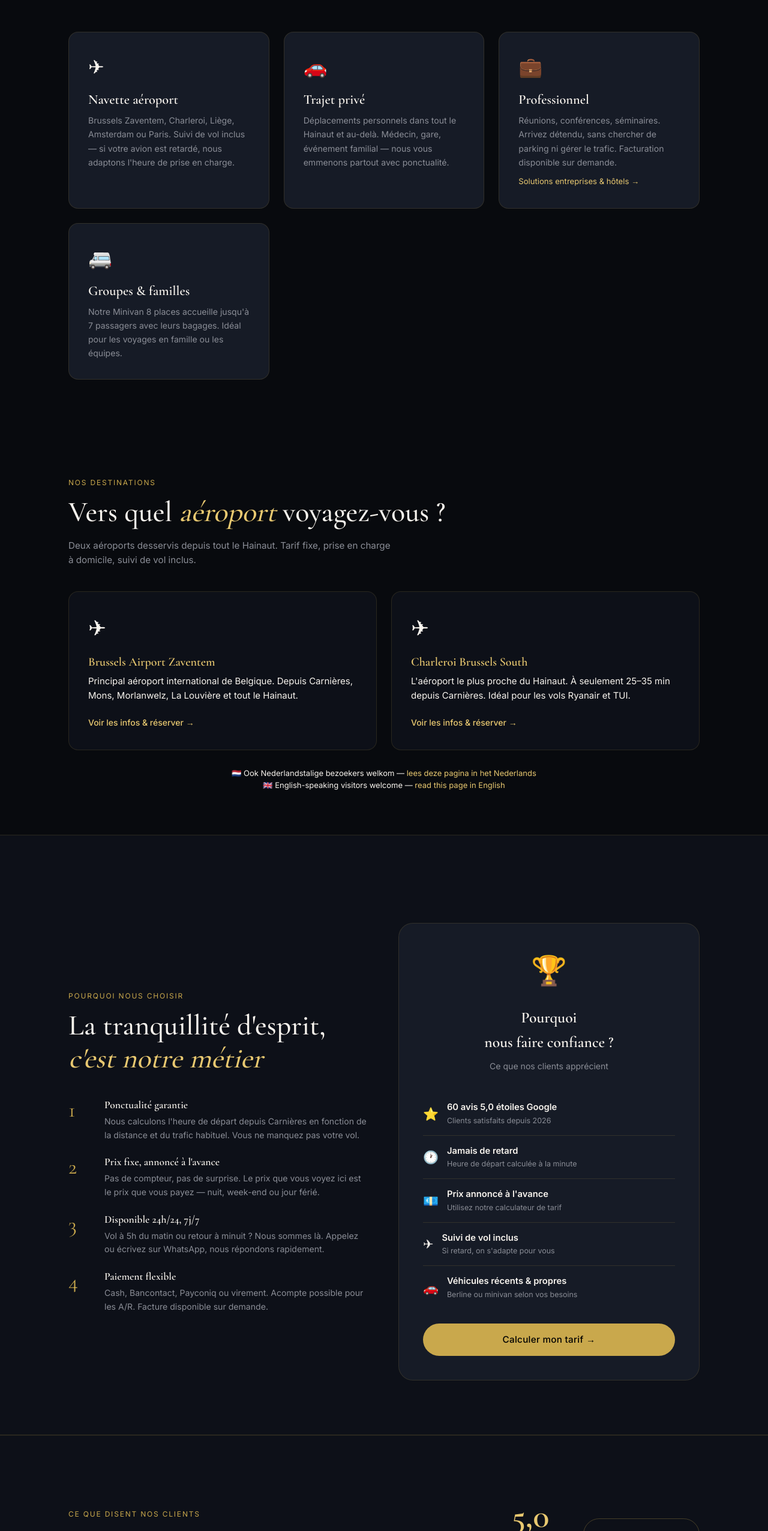
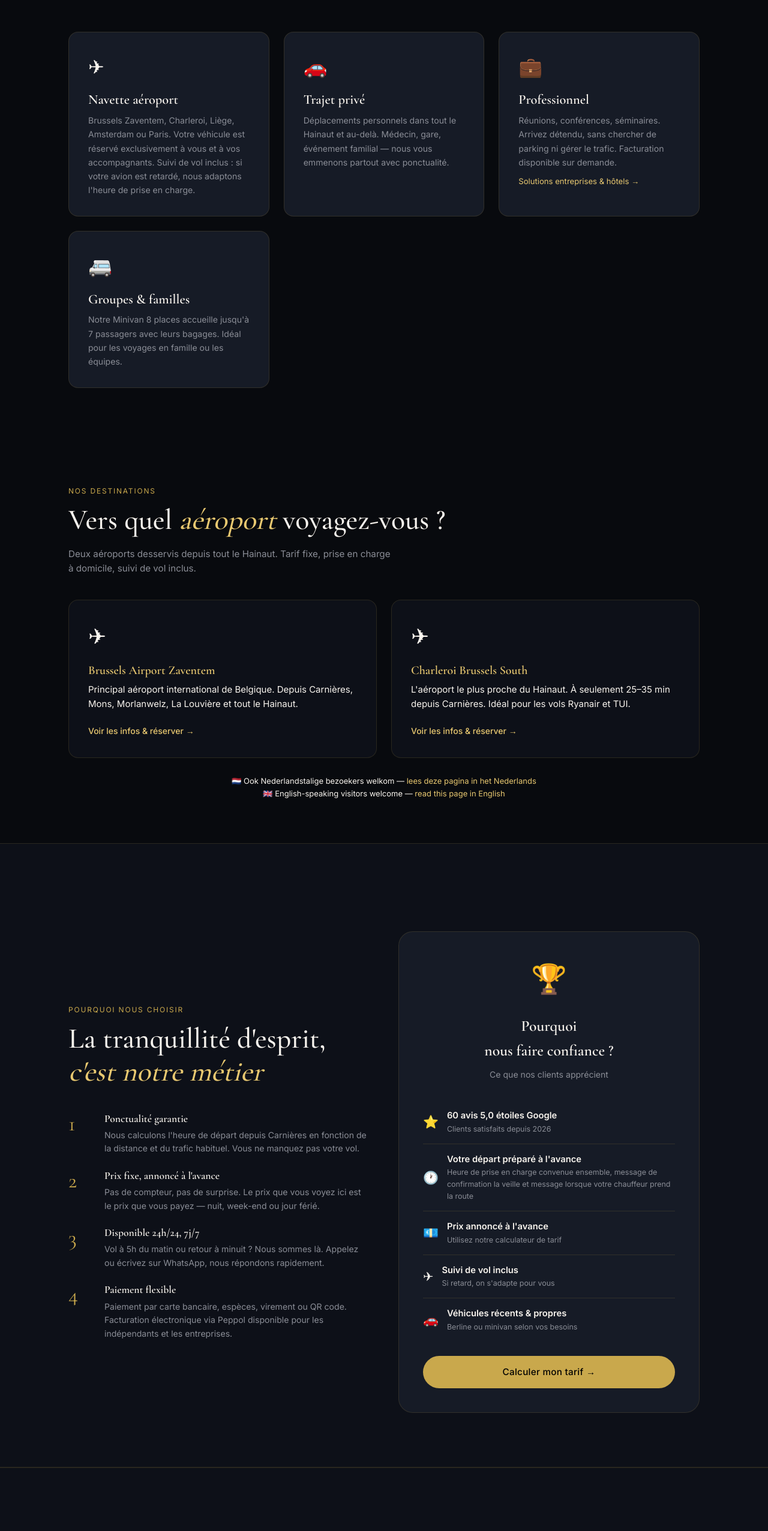
Before and after one commit to facciolinijeanfrancois-lab/facciolini, a plain HTML site: page index.html in a window 1280 px wide. Shown: the part 2489-5042 px from the top of the page at 60% size. Drawn offline with nearby package versions, Linux system fonts and the light colour scheme.

Commit message:
Update index.html

```diff
--- a/index.html
+++ b/index.html
@@ -622,7 +622,7 @@ footer{background:var(--noir2);border-top:1px solid var(--border);padding:56px 0
       <div class="service-card">
         <div class="service-icon">✈</div>
         <h3>Navette aéroport</h3>
-        <p>Brussels Zaventem, Charleroi, Liège, Amsterdam ou Paris. Suivi de vol inclus — si votre avion est retardé, nous adaptons l'heure de prise en charge.</p>
+        <p>Brussels Zaventem, Charleroi, Liège, Amsterdam ou Paris. Votre véhicule est réservé exclusivement à vous et à vos accompagnants. Suivi de vol inclus : si votre avion est retardé, nous adaptons l'heure de prise en charge.</p>
       </div>
       <div class="service-card">
         <div class="service-icon">🚗</div>
@@ -707,7 +707,7 @@ footer{background:var(--noir2);border-top:1px solid var(--border);padding:56px 0
           <div class="why-num">4</div>
           <div>
             <h3>Paiement flexible</h3>
-            <p>Cash, Bancontact, Payconiq ou virement. Acompte possible pour les A/R. Facture disponible sur demande.</p>
+            <p>Paiement par carte bancaire, espèces, virement ou QR code. Facturation électronique via Peppol disponible pour les indépendants et les entreprises.</p>
           </div>
         </div>
       </div>
@@ -722,7 +722,7 @@ footer{background:var(--noir2);border-top:1px solid var(--border);padding:56px 0
           </div>
           <div style="display:flex;align-items:center;gap:14px;padding:14px 0;border-bottom:1px solid var(--border)">
             <span style="font-size:1.3rem">🕐</span>
-            <div style="text-align:left"><div style="font-weight:600;font-size:0.92rem">Jamais de retard</div><div style="font-size:0.78rem;color:var(--gris)">Heure de départ calculée à la minute</div></div>
+            <div style="text-align:left"><div style="font-weight:600;font-size:0.92rem">Votre départ préparé à l'avance</div><div style="font-size:0.78rem;color:var(--gris)">Heure de prise en charge convenue ensemble, message de confirmation la veille et message lorsque votre chauffeur prend la route</div></div>
           </div>
           <div style="display:flex;align-items:center;gap:14px;padding:14px 0;border-bottom:1px solid var(--border)">
             <span style="font-size:1.3rem">💶</span>
@@ -954,7 +954,7 @@ footer{background:var(--noir2);border-top:1px solid var(--border);padding:56px 0
           </div>
           </div>
           <button type="submit" class="form-submit" id="resa-submit-btn">Envoyer ma demande de réservation →</button>
-          <p class="form-note">Nous vous répondons par téléphone ou WhatsApp dans les plus brefs délais pour confirmer votre réservation.</p>
+          <p class="form-note">Nous vous recontactons dès que possible par téléphone ou WhatsApp pour confirmer la disponibilité et votre réservation au tarif indiqué.</p>
         </form>
         <div class="form-success" id="form-success">
           <div style="font-size:3rem;margin-bottom:16px">✅</div>
```
